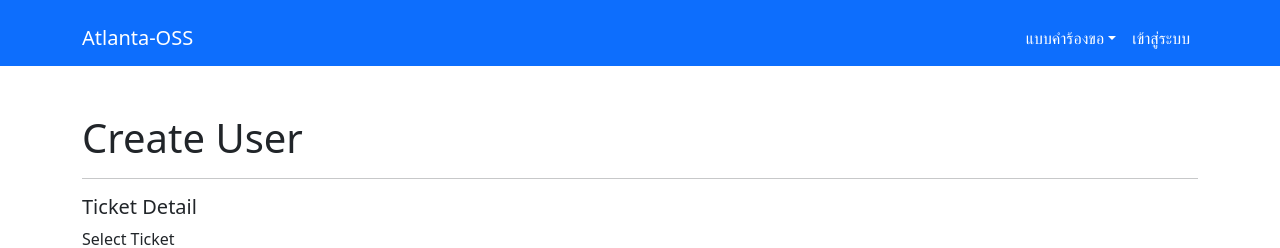
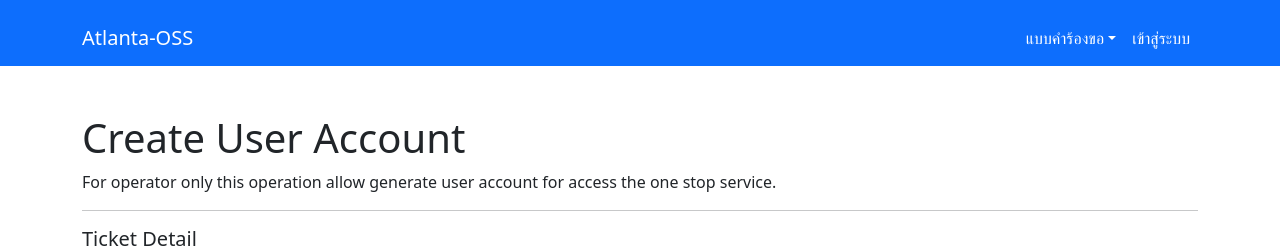
Before and after one commit to Loxyez/Atlanta-OSS, a React (Create React App) app in the folder atlanta-oss/: page /create_user_account in a window 1280 px wide. Shown: the top 248 px of the page. Built offline with nearby package versions, Linux system fonts and the light colour scheme; no server answers; sample sign-in values are in the browser's storage.

Commit message:
Set correct path of modal

```diff
--- a/atlanta-oss/src/App.js
+++ b/atlanta-oss/src/App.js
@@ -63,7 +63,7 @@ function App () {
       const expirationTime = decodedToken.exp * 1000 - Date.now();
 
       const timer = setTimeout(() => {
-        if (location.pathname !== '/' && location.pathname !== '/login_operator_account') {
+        if (location.pathname !== '/' && location.pathname !== '/login_operator_account' && location.pathname !== '/request_form' ) {
           setShowModal(true);
         }
       }, expirationTime - 60000); // Show modal 1 minute before expiration
--- a/atlanta-oss/src/components/generate-user-account/genAccount.js
+++ b/atlanta-oss/src/components/generate-user-account/genAccount.js
@@ -144,7 +144,8 @@ export default function CreateAccount() {
         <div>
             <CustomNavbar/>
             <div className='container mt-5'>
-                <h1>Create User</h1>
+                <h1>Create User Account</h1>
+                <p>For operator only this operation allow generate user account for access the one stop service.</p>
                 <hr/>
                 <h5>Ticket Detail</h5>
                 <form>
--- a/atlanta-oss/src/index.js
+++ b/atlanta-oss/src/index.js
@@ -4,12 +4,12 @@ import './index.css';
 import App from './App';
 import reportWebVitals from './reportWebVitals';
 
-const root = ReactDOM.createRoot(document.getElementById('root'));
-root.render(
-  <React.StrictMode>
-    <App />
-  </React.StrictMode>
-);
+// const root = ReactDOM.createRoot(document.getElementById('root'));
+// root.render(
+//   <React.StrictMode>
+//     <App />
+//   </React.StrictMode>
+// );
 
 // If you want to start measuring performance in your app, pass a function
 // to log results (for example: reportWebVitals(console.log))
```
